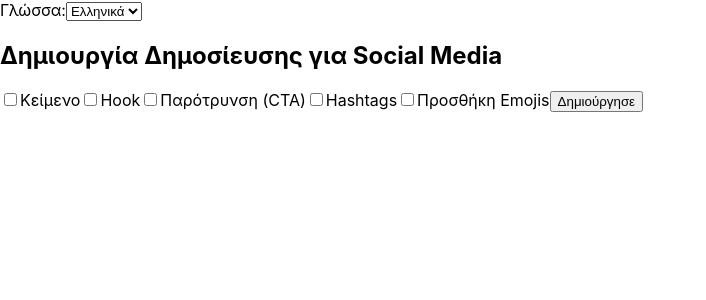
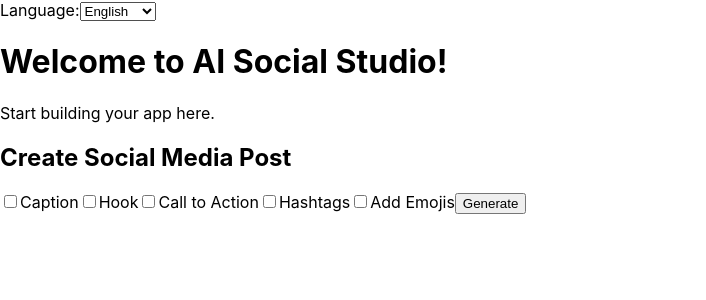
Before and after one commit to ster4runsneakers/ai-social-studio, a React (Create React App) app: page / in a window 1280 px wide. Shown: the top 300 px of the page, without its empty margins (0-706 px from the left). Built offline with nearby package versions, Linux system fonts and the light colour scheme.

Commit message:
Add multilingual support for app messages
Updated default language to English and added Greek translations for welcome message and description.

```diff
--- a/src/App.js
+++ b/src/App.js
@@ -1,23 +1,35 @@
 import React, { useState } from "react";
-import SocialPostCreator from "./components/SocialPostCreator";
+import SocialPostCreator from "./components/SocialPostCreator"; // <-- Εισαγωγή του component
+
+const messages = {
+  en: {
+    welcome: "Welcome to AI Social Studio!",
+    description: "Start building your app here.",
+    language: "Language:",
+  },
+  el: {
+    welcome: "Καλώς ήρθες στο AI Social Studio!",
+    description: "Ξεκίνα να χτίζεις την εφαρμογή σου εδώ.",
+    language: "Γλώσσα:",
+  },
+};
 
 function App() {
-  const [lang, setLang] = useState("el"); // Ή "en" για default Αγγλικά
-
-  const messages = {
-    en: { language: "Language:" },
-    el: { language: "Γλώσσα:" },
-  };
+  const [lang, setLang] = useState("en");
 
   return (
     <div>
       <label>
         {messages[lang].language}
         <select value={lang} onChange={e => setLang(e.target.value)}>
+          <option value="en">English</option>
           <option value="el">Ελληνικά</option>
-          <option value="en">English</option>
         </select>
       </label>
+      <h1>{messages[lang].welcome}</h1>
+      <p>{messages[lang].description}</p>
+
+      {/* ΕΔΩ εμφανίζεται το SocialPostCreator */}
       <SocialPostCreator lang={lang} />
     </div>
   );
```
